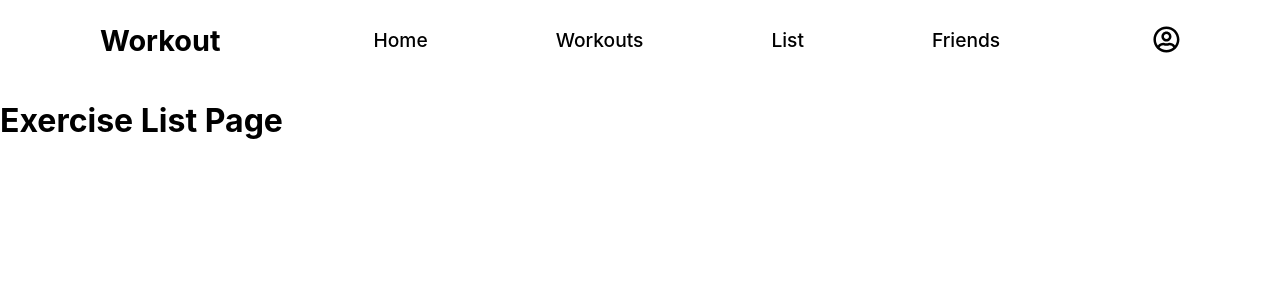
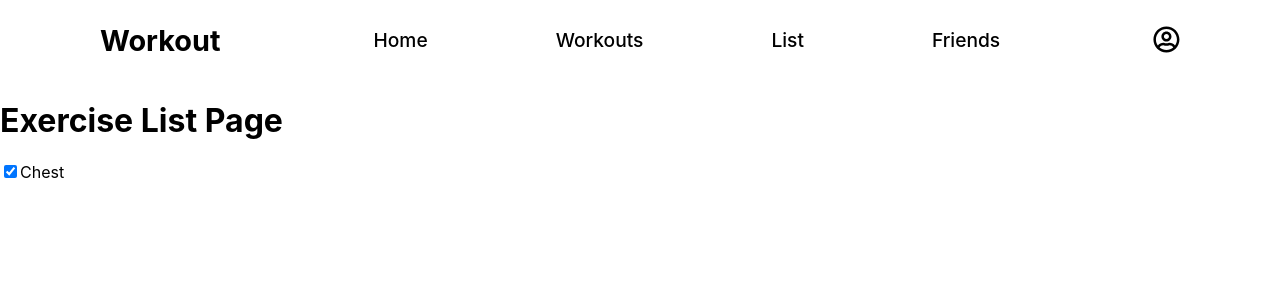
Before and after one commit to khaledelemam/WorkoutApp, a React (Create React App) app: page /ExerciseList in a window 1280 px wide. Shown: the top 300 px of the page. Built offline with nearby package versions, Linux system fonts and the light colour scheme; the HTML template or start-up script is replaced by a standard one.

Commit message:
added chest checkbox

```diff
--- a/src/components/ExerciseList/index.js
+++ b/src/components/ExerciseList/index.js
@@ -1,12 +1,46 @@
 import React from 'react';
 import Tabs from "../Tabs"
+// import Checkbox from '@material-ui/core/Checkbox';
 
 class ExerciseList extends React.Component{
+
+  constructor(props) {
+    super(props);
+    this.state = {
+      chest: true
+    };
+
+    this.handleInputChange = this.handleInputChange.bind(this);
+  }
+
+  handleInputChange(event) {
+    const target = event.target;
+    const value = target.type === 'checkbox' ? target.checked : target.value;
+    const name = target.name;
+
+    this.setState({
+      [name]: value
+    });
+  }
+
   render(){
     return (
         <div className="Tabs">
         <Tabs />
         <h1>Exercise List Page</h1>
+
+        <form>
+        <label>
+        <input
+            name="chest"
+            type="checkbox"
+            checked={this.state.chest}
+            onChange={this.handleInputChange} />
+
+          Chest
+        </label>
+      </form>
+
         </div>
       );
     }
```
